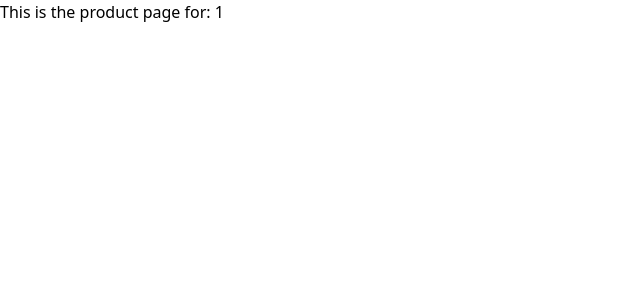
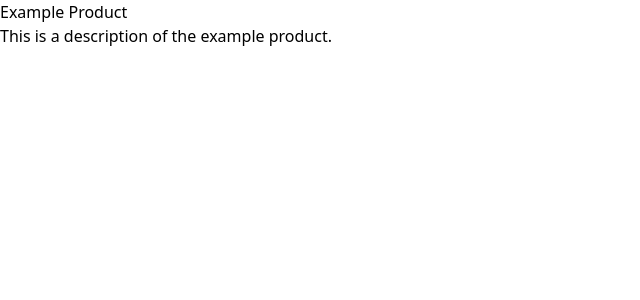
Before and after one commit to JAGADEESHWARAN20/my-project, a Next.js app: page /products/1 in a window 1280 px wide. Shown: the top 300 px of the page, without its empty margins (0-640 px from the left). Built offline with nearby package versions, Linux system fonts and the light colour scheme.

Commit message:
NEW COMMIT

```diff
--- a/pages/products/[slug].js
+++ b/pages/products/[slug].js
@@ -1,26 +1,49 @@
 // pages/products/[slug].js
 
-// Import necessary modules
 import { useRouter } from 'next/router';
 
 // Define the getStaticPaths function
 export async function getStaticPaths() {
-  // Fetch and return a list of possible paths
+  // Return a list of possible paths
   return {
     paths: [
-      { params: { slug: 'some-slug' } },
+      { params: { slug: 'example-product' } },
       // Add more paths as needed
     ],
-    fallback: false, // or true depending on your needs
+    fallback: false,
+  };
+}
+
+// Define the getStaticProps function
+export async function getStaticProps({ params }) {
+  // Use static data for demonstration
+  const product = {
+    name: 'Example Product',
+    description: 'This is a description of the example product.',
+  };
+
+  // Return the product data as props
+  return {
+    props: {
+      product,
+    },
   };
 }
 
 // Define the Next.js page component
-export default function ProductPage() {
-  // Access router to get the slug parameter
+export default function ProductPage({ product }) {
   const router = useRouter();
-  const { slug } = router.query;
 
-  // Use the slug to render content dynamically
-  return <div>This is the product page for: {slug}</div>;
+  // If the page is not yet generated, this will show a loading state
+  if (router.isFallback) {
+    return <div>Loading...</div>;
+  }
+
+  // Use the product data to render the content
+  return (
+    <div>
+      <h1>{product.name}</h1>
+      <p>{product.description}</p>
+    </div>
+  );
 }
```
